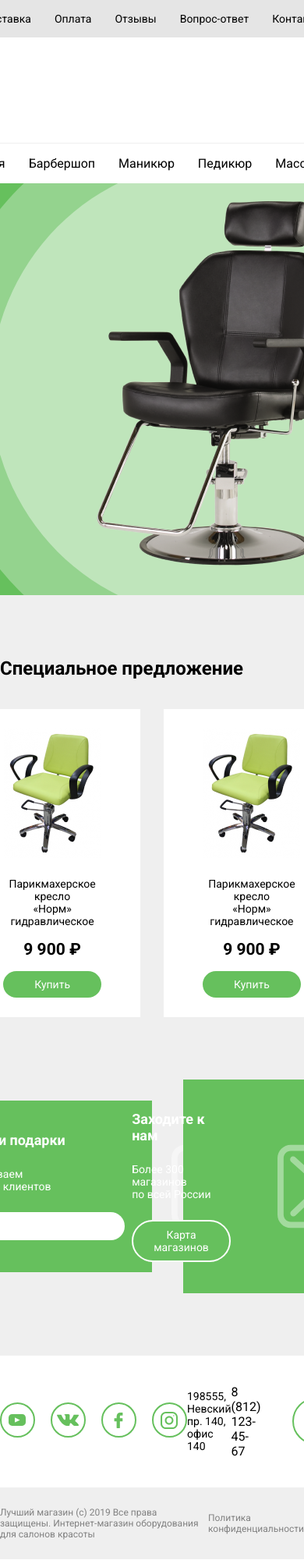
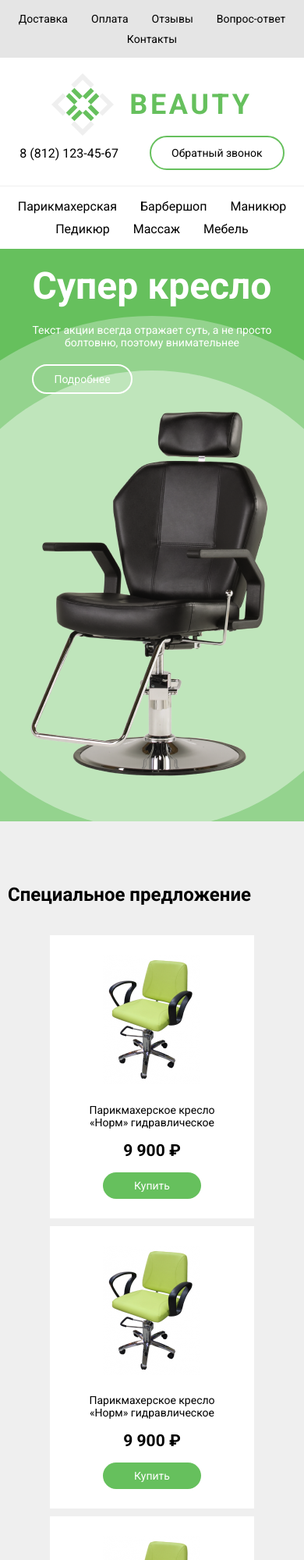
Before and after one commit to klaus-wq/Beauty, a plain HTML site: page index.html in a window 390 px wide. Shown: the top 2000 px of the page at 78% size. Drawn offline with nearby package versions, Linux system fonts and the light colour scheme.

Commit message:
add adaptive

```diff
--- a/css/components/catalog.scss
+++ b/css/components/catalog.scss
@@ -2,7 +2,7 @@
 
     &__container {
         background: $borderColor;
-        padding: 80px 0;
+        padding: 80px 10px;
         display: block;
     }
 
@@ -15,6 +15,7 @@
         align-items: center;
         justify-content: center;
         column-gap: 30px;
+        row-gap: 10px;
     }
 
     &__item {
@@ -48,3 +49,13 @@
         color: $textColor;
     }
 }
+
+@media (max-width: 1000px) {
+
+    .catalog {
+
+        &__list {
+            flex-wrap: wrap;
+        }
+    }
+}
--- a/css/components/description.scss
+++ b/css/components/description.scss
@@ -4,7 +4,9 @@
         display: flex;
         align-items: center;
         justify-content: center;
-        column-gap: 10px;
+        // column-gap: 10px;
+        padding: 20px 10px;
+        flex-wrap: wrap;
     }
 
     &__background {
@@ -40,3 +42,26 @@
         border-radius: 50%;
     }
 }
+
+@media (max-width: 1000px) {
+
+    .description {
+
+        &__text {
+            text-align: center;
+            margin-bottom: 20px;
+        }
+
+        // &__button {
+        //     position: relative;
+        //     z-index: 2;
+        //     border-color: $backgroundColor;
+        //     background: transparent;
+        // }
+
+        // &__more {
+        //     position: relative;
+        //     color: $backgroundColor;
+        // }
+    }
+}
--- a/css/components/footer.scss
+++ b/css/components/footer.scss
@@ -7,12 +7,16 @@
     &__right {
         display: flex;
         align-items: center;
+        flex-wrap: wrap;
+        justify-content: center;
         column-gap: 40px;
     }
 
     &__top {
-        padding: 37px 0;
+        padding: 37px 10px;
+        gap: 10px;
         display: flex;
+        flex-wrap: wrap;
         align-items: center;
         justify-content: space-around;
     }
@@ -22,10 +26,14 @@
     }
 
     &__bottom {
-        padding: 25px 0;
+        padding: 25px 10px;
         display: flex;
         align-items: center;
         justify-content: space-around;
+    }
+
+    &__tel {
+        white-space: nowrap;
     }
 }
 
@@ -38,3 +46,13 @@
         justify-content: centers;
     }
 }
+
+@media (max-width: 770px) {
+
+    .footer {
+
+        &__right {
+            gap: 10px;
+        }
+    }
+}
--- a/css/components/header.scss
+++ b/css/components/header.scss
@@ -9,12 +9,13 @@
     }
 
     &__middle {
-        padding: 20px 0;
+        padding: 20px;
         width: 100%;
         display: flex;
         align-items: center;
         justify-content: center;
-        gap: 500px;
+        flex-wrap: wrap;
+        column-gap: 40%;
     }
 
     &__logo {
@@ -28,6 +29,10 @@
         align-items: center;
         column-gap: 40px;
     }
+
+    &__tel {
+        white-space: nowrap;
+    }
 }
 
 .menu {
@@ -38,8 +43,10 @@
         display: flex;
         align-items: center;
         justify-content: center;
+        flex-wrap: wrap;
         column-gap: 30px;
-        padding: 16px 0;
+        padding: 16px 10px;
+        row-gap: 10px;
     }
 
     &__item {
--- a/css/components/news.scss
+++ b/css/components/news.scss
@@ -6,6 +6,9 @@
         align-items: center;
         justify-content: space-between;
         column-gap: 40px;
+        row-gap: 10px;
+        padding: 10px 20px;
+        padding-bottom: 130px;
     }
 
     &__background {
@@ -18,8 +21,14 @@
         align-items: center;
         justify-content: center;
         background: $backgroundColor;
-        padding: 40px 20px;
-        width: 50%;
+        padding: 40px;
+        // width: 50%;
+        width: 100%;
+        height: 40vh;
+
+        &--left {
+            justify-content: start;
+        }
     }
 
     &__text {
@@ -28,9 +37,10 @@
     }
 
     &__input {
-        padding: 9px 100px 9px 25px;
+        padding: 9px 0 9px 25px;
         border: none;
         border-radius: 30px;
+        width: 100%;
     }
 }
 
@@ -41,3 +51,37 @@ input {
     &:-ms-input-placeholder { font-family: $baseFont;}
     &:-moz-placeholder { font-family: $baseFont;}
 }
+
+@media (max-width: 1000px) {
+
+    .news {
+
+        &__container {
+            flex-wrap: wrap;
+            justify-content: center;
+            padding-bottom: 60px;
+        }
+
+        &__block {
+            height: 25vh;
+            justify-content: center;
+            // width: 100%;
+        }
+
+        &__text {
+            text-align: center;
+        }
+    }
+}
+
+@media (max-width: 770px) {
+
+    .news {
+
+        &__block {
+            flex-wrap: wrap;
+            padding: 20px;
+            height: 100%;
+        }
+    }
+}
--- a/css/layout.scss
+++ b/css/layout.scss
@@ -14,7 +14,6 @@ body {
 .wrapper {
     position: relative;
     width: 100%;
-    // min-width: $containerWidth + 20px;
     min-height: 100%;
     overflow: hidden;
     justify-content: space-between;
--- a/index.html
+++ b/index.html
@@ -31,7 +31,7 @@
                         <h2>Beauty</h2>
                     </div>
                     <div class="header__contacts">
-                        <a href="tel:8 (812) 123-45-67"><h5>8 (812) 123-45-67</h5></a>
+                        <a href="tel:8 (812) 123-45-67" class="header__tel"><h5>8 (812) 123-45-67</h5></a>
                         <button class="button"><h6>Обратный звонок</h6></button>
                     </div>
                 </div>
@@ -39,7 +39,7 @@
             <div class="container">
                 <nav class="menu">
                     <ul class="menu__list menu__background">
-                        <li class="menu__item"> <a href="#" class="menu__link"><h5>Паркмахерская</h5></a> </li>
+                        <li class="menu__item"> <a href="#" class="menu__link"><h5>Парикмахерская</h5></a> </li>
                         <li class="menu__item"> <a href="#" class="menu__link"><h5>Барбершоп</h5></a> </li>
                         <li class="menu__item"> <a href="#" class="menu__link"><h5>Маникюр</h5></a> </li>
                         <li class="menu__item"> <a href="#" class="menu__link"><h5>Педикюр</h5></a> </li>
@@ -111,14 +111,13 @@
                     </div>
                     <img src="./img/email.svg" alt="email" class="email">
                 </div>
-                <div class="news__block">
+                <div class="news__block news__block--left">
                     <div class="news__promotion">
                         <h4 class="news__text">Заходите к нам</h4>
                         <h6 class="news__text">Более 300 магазинов<br>
                             по всей России</h6>
                         <button class="description__button"><h6 class="description__more">Карта магазинов</h6></button>
                     </div>
-                    <img src="./img/email.svg" alt="email" class="email">
                 </div>
             </div>
         </section>
@@ -135,7 +134,7 @@
                 </div>
                 <h6>198555, Невский пр. 140, офис 140</h6>
                 <div class="footer__right">
-                    <a href="tel:8 (812) 123-45-67"><h5>8 (812) 123-45-67</h5></a>
+                    <a href="tel:8 (812) 123-45-67" class="footer__tel"><h5>8 (812) 123-45-67</h5></a>
                     <button class="button"><h6>Обратный звонок</h6></button>
                 </div>
             </div>
```
Also changed, not shown: css/main.css.
